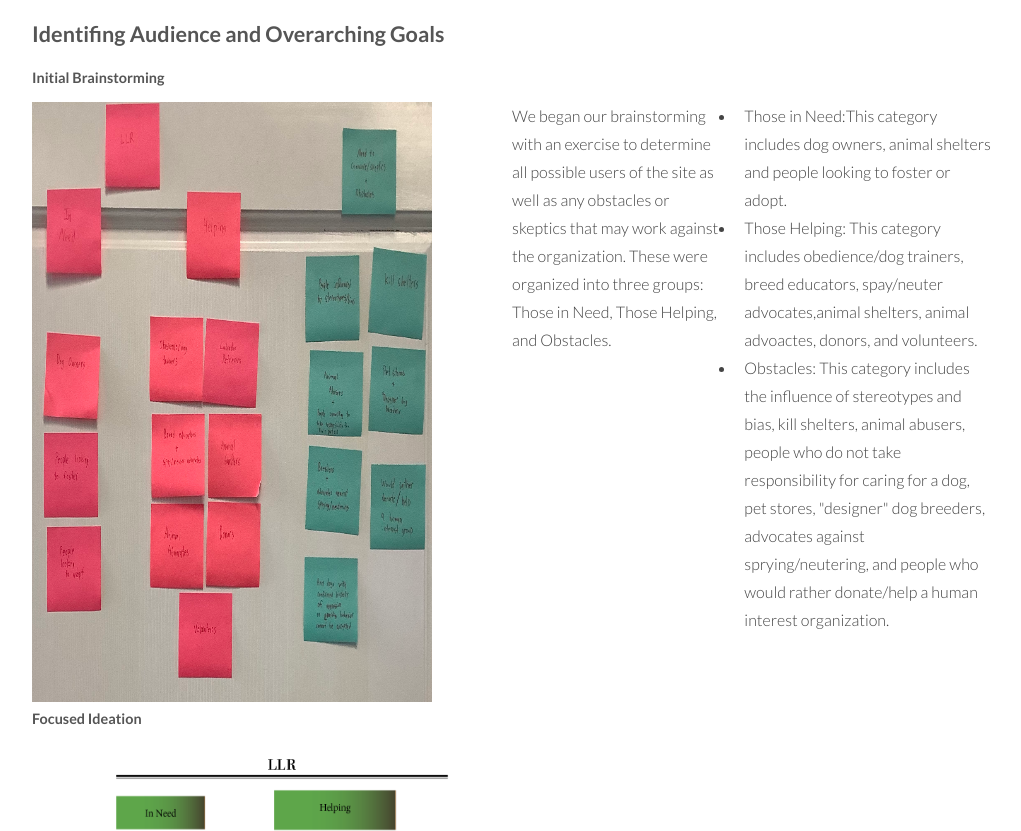
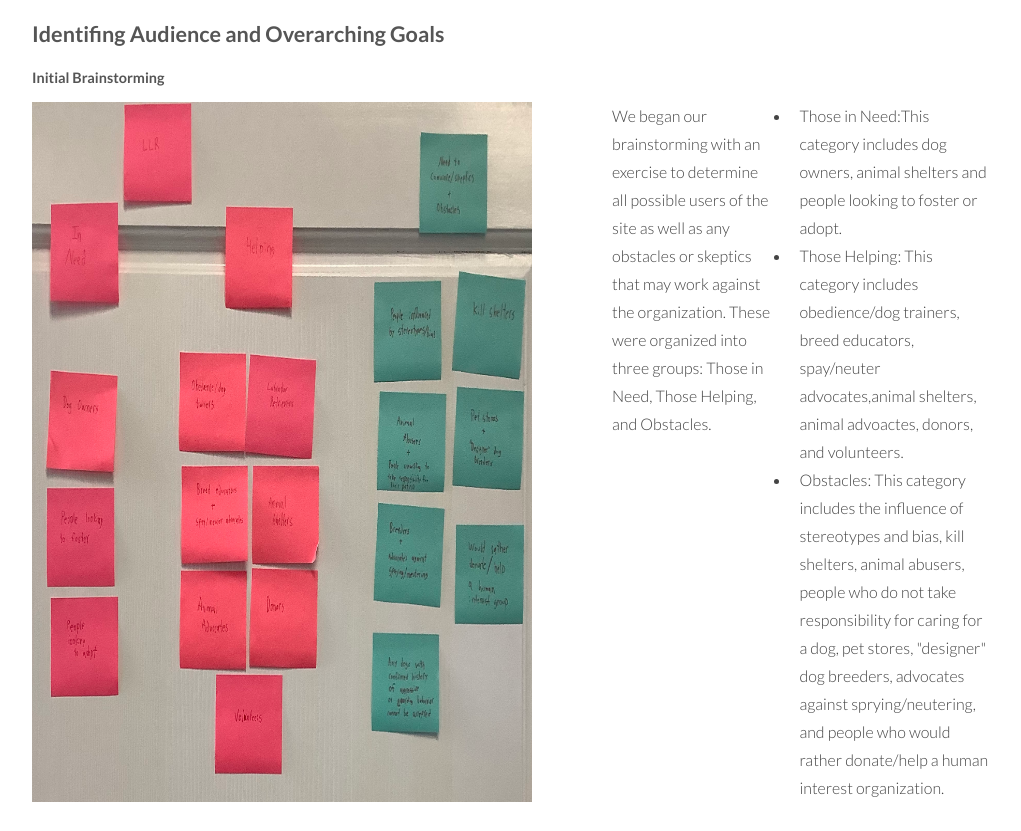
Before and after one commit to pwd8930/Process_Site_test, a plain HTML site: page audience_and_goals.html in a window 1280 px wide. Shown: the part 1016-1847 px from the top of the page, without its empty margins (128-1149 px from the left). Drawn offline with Linux system fonts and the light colour scheme.

Commit message:
Update audience_and_goals.html

```diff
--- a/audience_and_goals.html
+++ b/audience_and_goals.html
@@ -44,7 +44,7 @@
 						<h3>Identifing Audience and Overarching Goals</h3>
 						<h5>Initial Brainstorming</h5>
 					<div class= "ag_columns">
-							<img src= "images/stickynotes.jpeg" class= "ag_columns" height= "600em" width= "400em">
+							<img src= "images/stickynotes.jpeg" class= "ag_columns" height= "700em" width= "500em">
 
 						<span class= "ag_columns" style="margin-left: 5em;" > We began our brainstorming with an exercise to determine all possible users of the site as well as any obstacles or skeptics that may work against the organization. These were organized into three groups: Those in Need, Those Helping, and Obstacles.
 							<ul>
```
